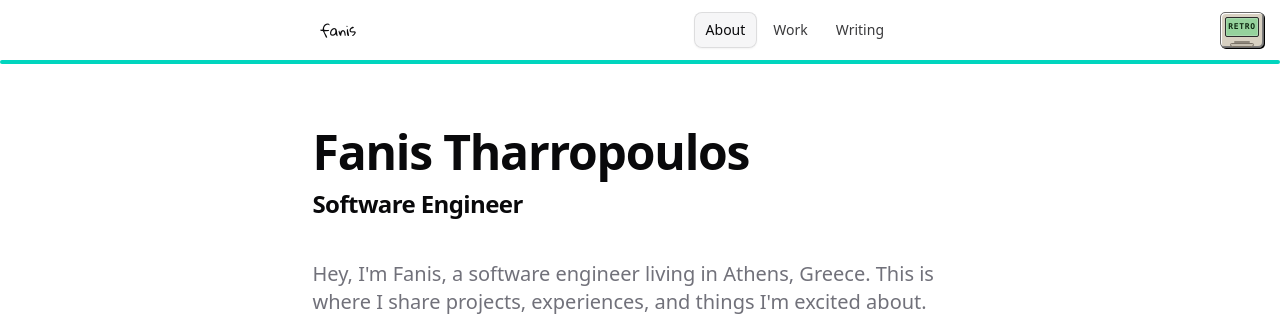
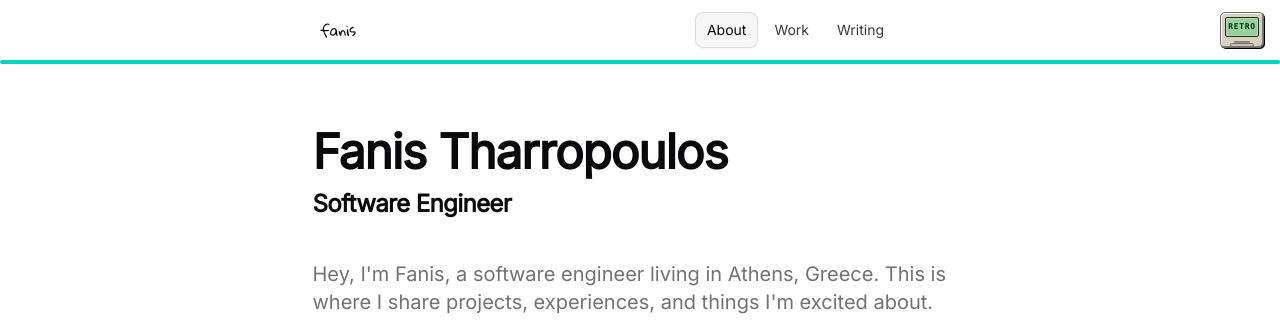
Before and after one commit to tharropoulos/portfolio, an Astro site: page / in a window 1280 px wide. Shown: the top 334 px of the page. Built offline with nearby package versions, Linux system fonts and the light colour scheme; Astro itself is replaced by a stand-in of ours; some packages are replaced by stand-ins of ours.

Commit message:
fix(css): add inter back to css bundle

```diff
--- a/src/index.css
+++ b/src/index.css
@@ -1,4 +1,5 @@
 @import "@fontsource/gloria-hallelujah";
+@import "@fontsource/inter";
 @tailwind base;
 @tailwind components;
 @tailwind utilities;
@@ -7,6 +8,7 @@
   html {
     scrollbar-gutter: stable;
     font-family:
+      Inter,
       system-ui,
       -apple-system,
       BlinkMacSystemFont,
```
